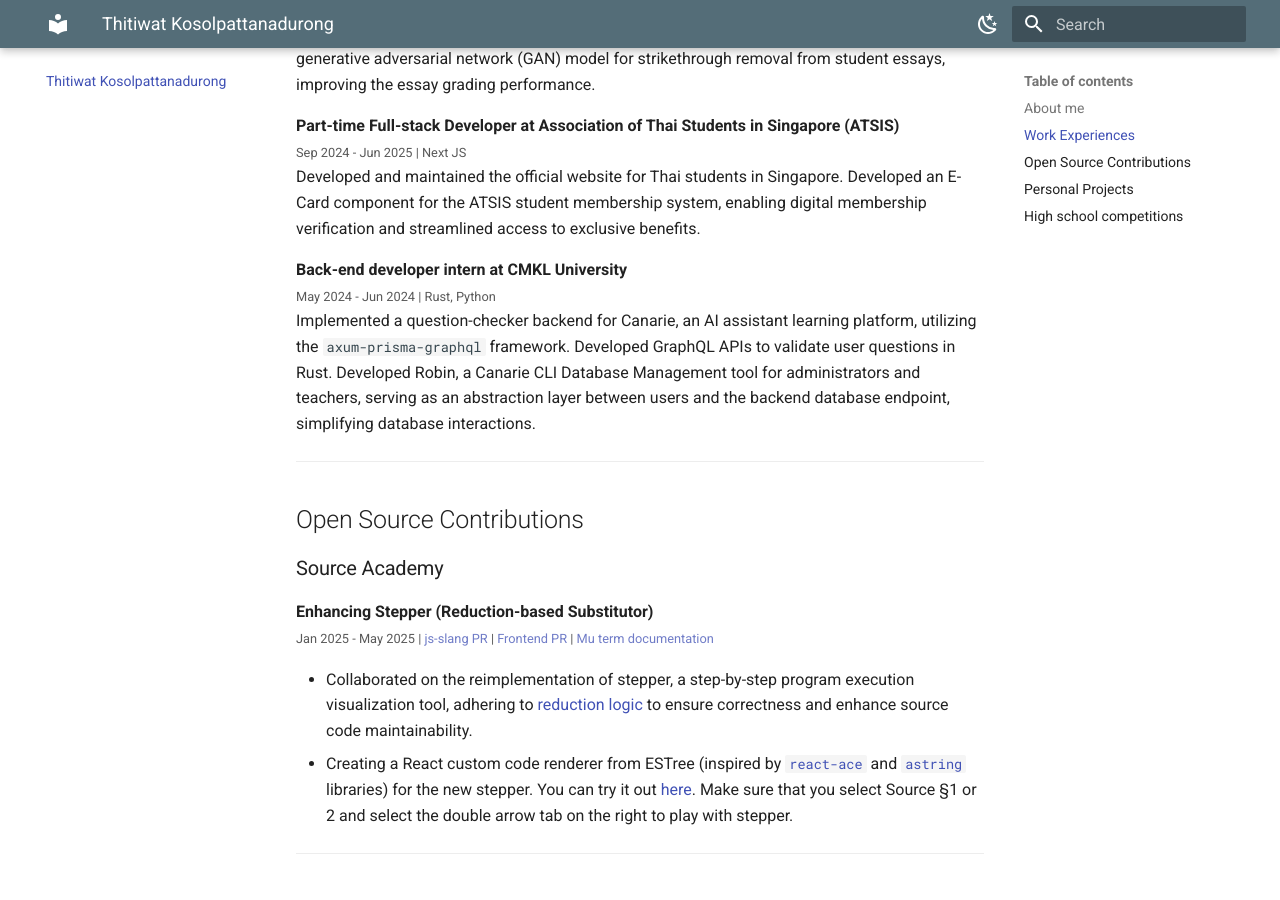
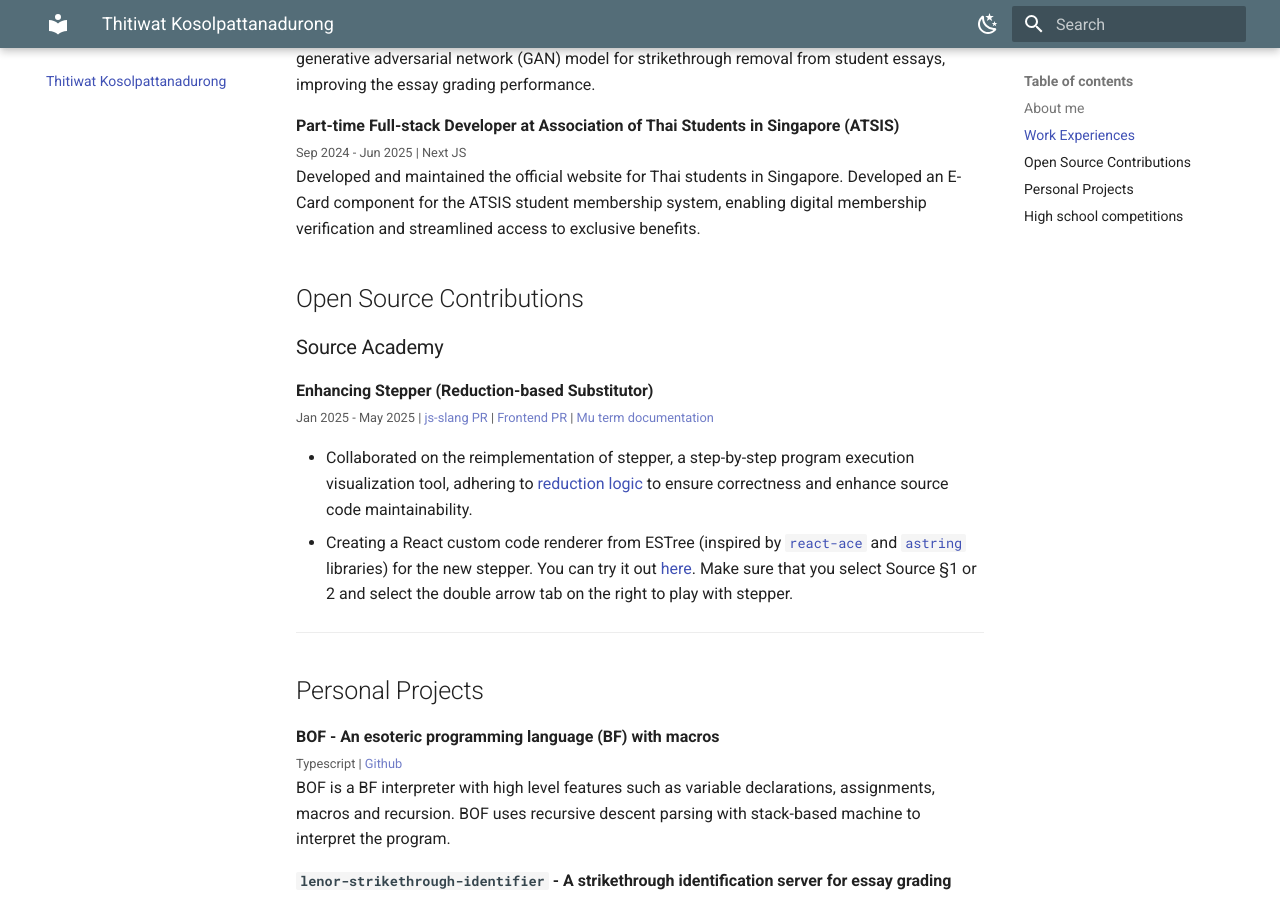
Before and after one commit to CATISNOTSODIUM/CATISNOTSODIUM.github.io, an MkDocs documentation site: the page built from docs/index.md, in a window 1280 px wide and 900 px high, scrolled down 975 px. Built offline with MkDocs 1.6.1 and Material for MkDocs 9.7.7, drawn with Linux system fonts in a browser that asks for light colours.

Commit message:
Update index.md

```diff
--- a/docs/index.md
+++ b/docs/index.md
@@ -26,11 +26,6 @@
 <small>Sep 2024 - Jun 2025 | Next JS </small><br>
 Developed and maintained the official website for Thai students in Singapore. Developed an E-Card component for the ATSIS student membership system, enabling digital membership verification
 and streamlined access to exclusive benefits.
-
-**Back-end developer intern at CMKL University** <br>
-<small>May 2024 - Jun 2024 | Rust, Python </small><br>
-Implemented a question-checker backend for Canarie, an AI assistant learning platform, utilizing the `axum-prisma-graphql` framework. Developed GraphQL APIs to validate user questions in Rust. Developed Robin, a Canarie CLI Database Management tool for administrators and teachers, serving as an abstraction layer between users and the backend database endpoint, simplifying database interactions.
----
 
 ## Open Source Contributions
 
```
